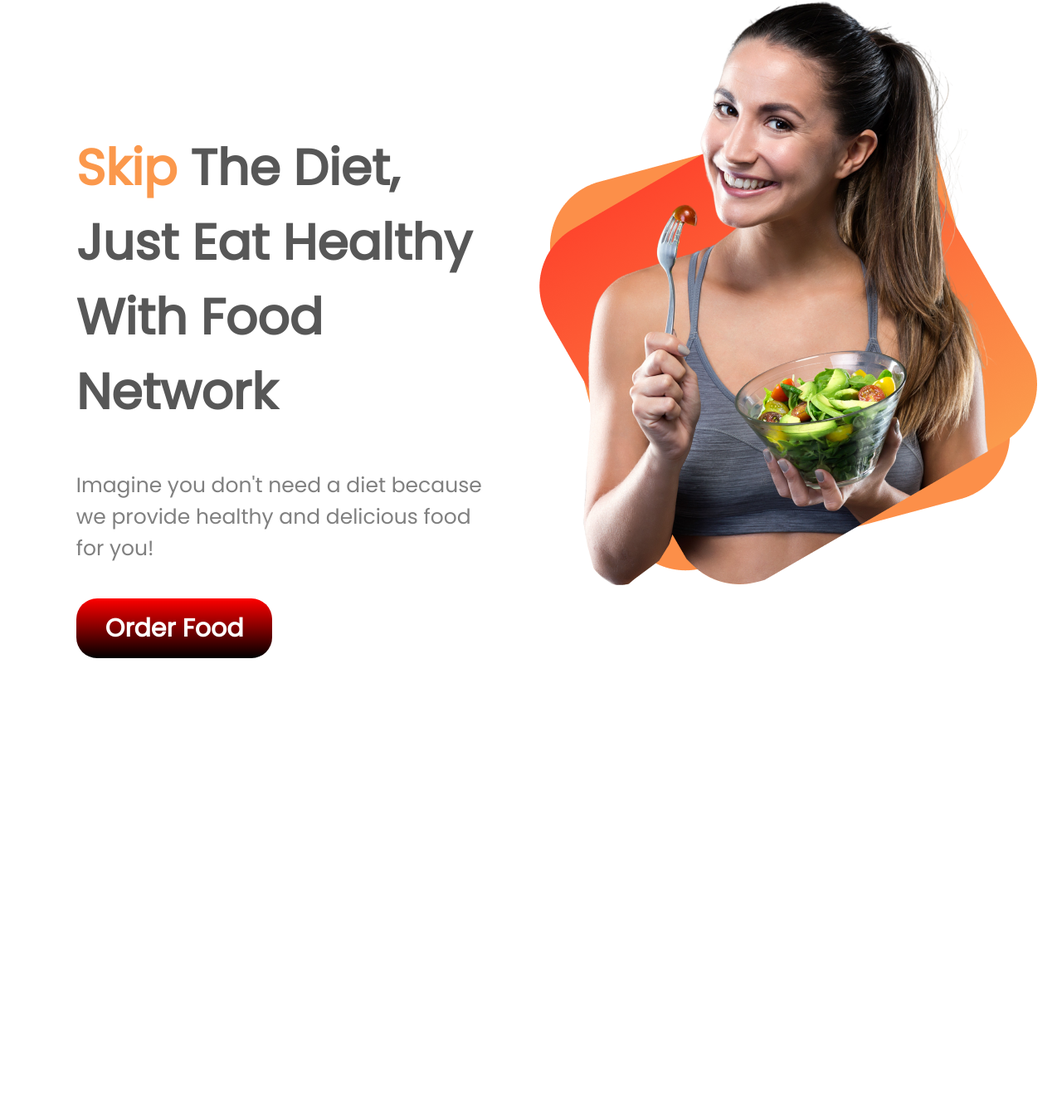
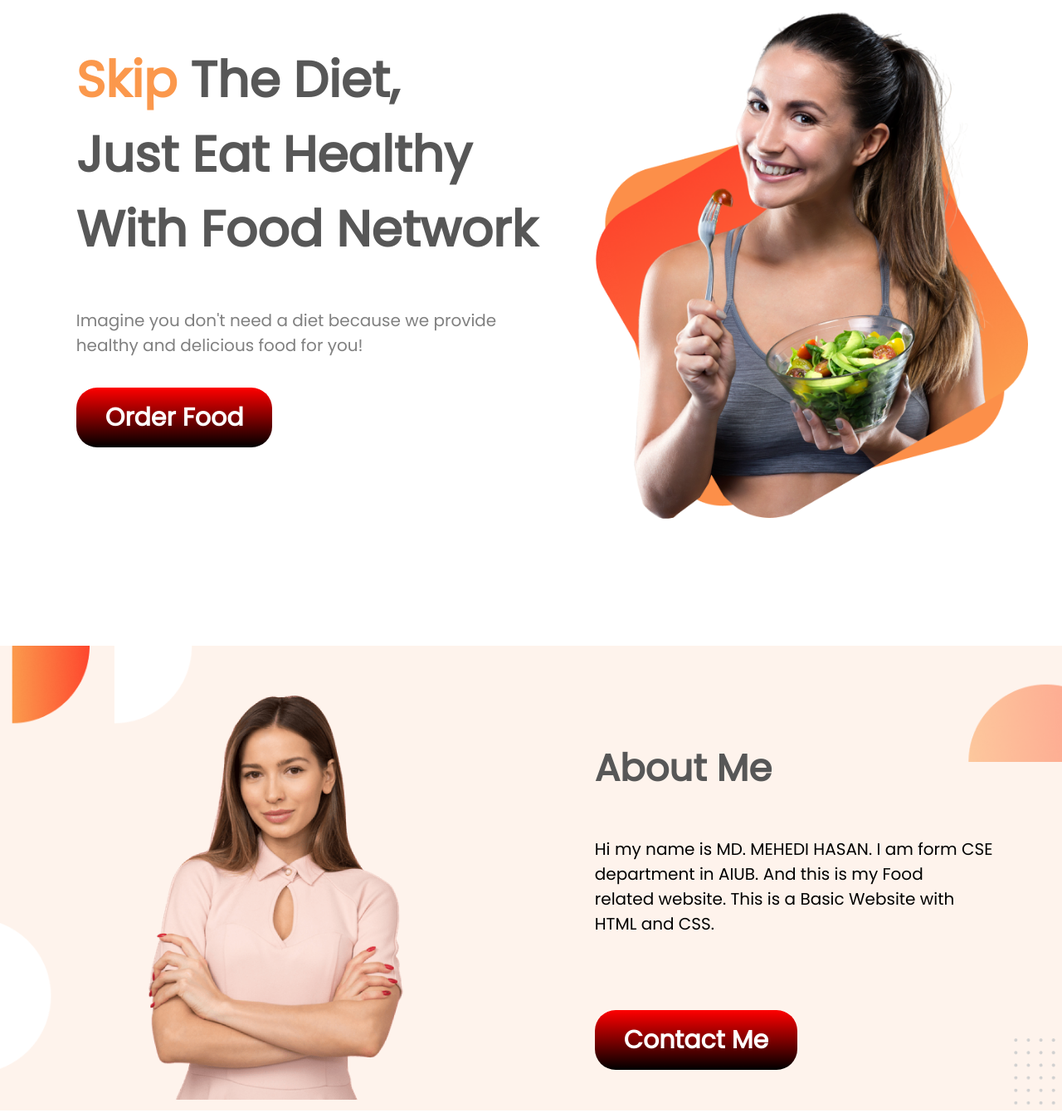
Before and after one commit to Mhedii/Food_Network, a plain HTML site: page index.html in a window 1280 px wide. Shown: the part 116-1457 px from the top of the page at 83% size. Before the commit the page ends 911 px from the top, so only its background shows below. Drawn offline with Linux system fonts and the light colour scheme.

Commit message:
2nd part

```diff
--- a/index.html
+++ b/index.html
@@ -23,18 +23,33 @@
 
                 With Food Network
             </h1>
-            <p>Imagine you don't need a diet because we provide healthy and delicious food for you!</p>
-            <a target="_blank" href="https://www.linkedin.com/in/mehedi-hasan-504042182/" class="first-button">Order
+            <p>Imagine you don't need a diet because we provide <br>healthy and delicious food for you!</p>
+            <a target="_blank" href="https://www.linkedin.com/in/mehedi-hasan-504042182/" class="button">Order
                 Food</a>
         </div>
-        <div class="into-picture">
+        <div class="first-intro">
             <img src="images/female/website.png" alt="">
         </div>
     </section>
-    <section class="second-section" style="background-image: link(images\shapes\2nd_section_bg);">
-        <div class="po">
+
+    <section class="second-section">
+        <div class="about_me">
+            <img src="images/female/Person Image.png" alt="">
 
         </div>
+        <div class="about_me">
+            <h2>About Me</h2>
+            <h4>Hi my name is MD. MEHEDI HASAN. I am form CSE<br> department in AIUB. And this is my
+                Food<br>
+                related website.
+                This is a Basic Website with<br> HTML and CSS.</h4>
+            <a target="_blank" href="https://www.linkedin.com/in/mehedi-hasan-504042182/" class="button">Contact Me
+            </a>
+
+        </div>
+
+    </section>
+    <section>
 
     </section>
 
--- a/style.css
+++ b/style.css
@@ -1,9 +1,10 @@
 body{
     font-family: 'Poppins', sans-serif;
     margin: 0;
+
 }
 h1{
-    font-weight: 900;
+    font-weight: 800;
     font-size: 60px;
     color:rgb(87,87,87);
 
@@ -11,7 +12,7 @@ h1{
 
 }
 p{
-    font-size: 25px;
+    font-size: 20px;
     font-weight: 500;
     padding-bottom: 30px;
     color: gray;
@@ -24,6 +25,7 @@ p{
     padding-left: 6%;
     padding-top: 8%;
 
+    margin-bottom: 100px;
 
 
 }
@@ -31,16 +33,17 @@ p{
     width: 50%;
     padding: 15px;
     font-size: 30px;
-    padding-top: 10%;
+
+
 
 
 }
-.intro-picture{
-    width: 80%;
+.first-intro img{
+    width: 100%;
 
 
 }
-.first-button{
+.button{
     background-image: linear-gradient(red,black);
     color: white;
     text-decoration: none;
@@ -48,3 +51,49 @@ p{
     border-radius: 25px;
     font-weight: 700;
 }
+.second-section{
+    background-image: url(images/shapes/2nd_section_bg.png);
+    background-repeat: no-repeat;
+    display: flex;
+
+    background-position:center;
+    background-size:cover;
+
+    margin-bottom: 100px;
+
+}
+
+h2{
+    padding-top: 15%;
+
+
+    color:rgb(87,87,87);
+    font-weight: 700;
+}
+h4{
+    padding-top: 10px;
+    padding-bottom: 15%;
+
+    font-size: 20px;
+    font-weight: 500;
+
+}
+.about_me{
+    width: 40%;
+    font-size: 30px;
+    padding-left: 8%;
+
+
+
+}
+
+.about_me img{
+
+
+    width: 60%;
+    padding-left: 15%;
+    padding-top: 60px;
+
+
+
+}
```
